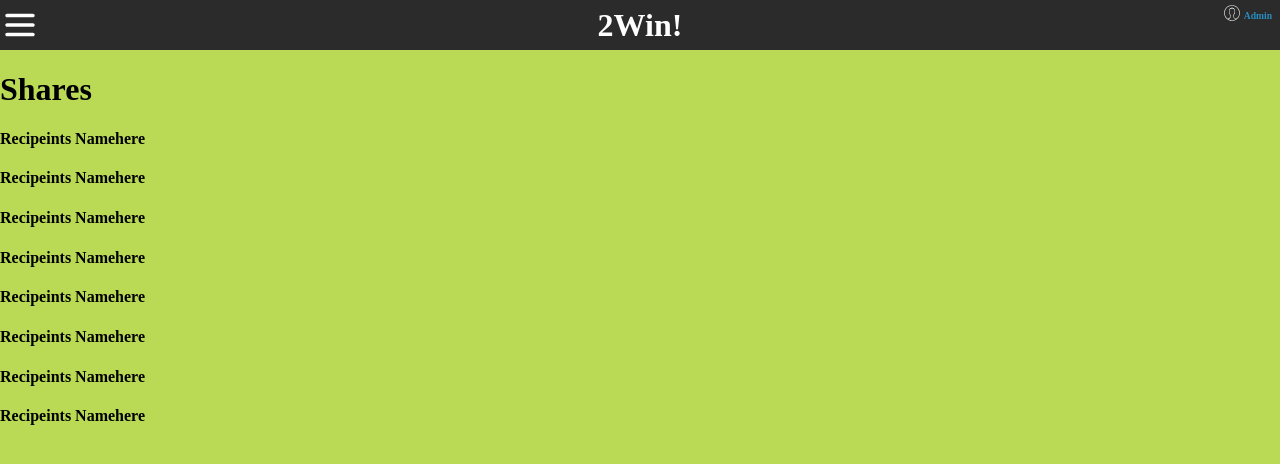
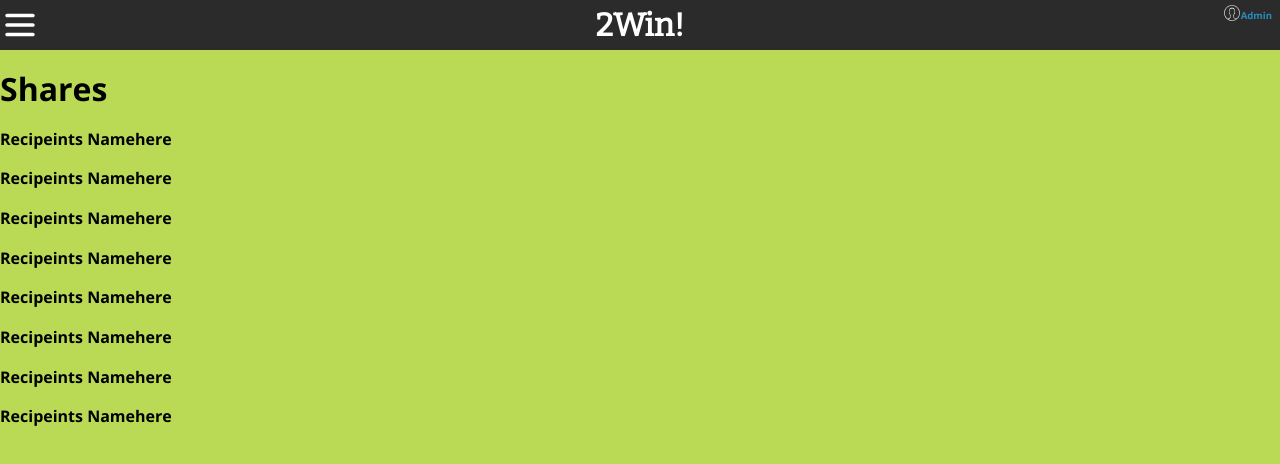
Before and after one commit to Mickyfen17/mf_SCC_Challenge2_v2.0, a website: page index.html in a window 1280 px wide. Drawn offline with nearby package versions, Linux system fonts and the light colour scheme.

Commit message:
add googgle fonts to nav and body

```diff
--- a/scss/main.scss
+++ b/scss/main.scss
@@ -1,9 +1,15 @@
+@import url('https://fonts.googleapis.com/css?family=Bitter');
+@import url('https://fonts.googleapis.com/css?family=Open+Sans:400,700');
+
 $badass: #bada55;
 $test: aqua;
+$bitter-font: 'Bitter', serif;
+$open-sans-font: 'Open Sans', sans-serif;
 
 body {
   margin: 0;
   background-color: $badass;
+  font-family: $open-sans-font;
 }
 
 // navbar styling
@@ -29,6 +35,7 @@ nav {
     margin: 0;
     padding-top: 7px;
     font-size: 2em;
+    font-family: $bitter-font;
     color: #FFF;
   }
 }
```
Also changed, not shown: public/css/main.css.
